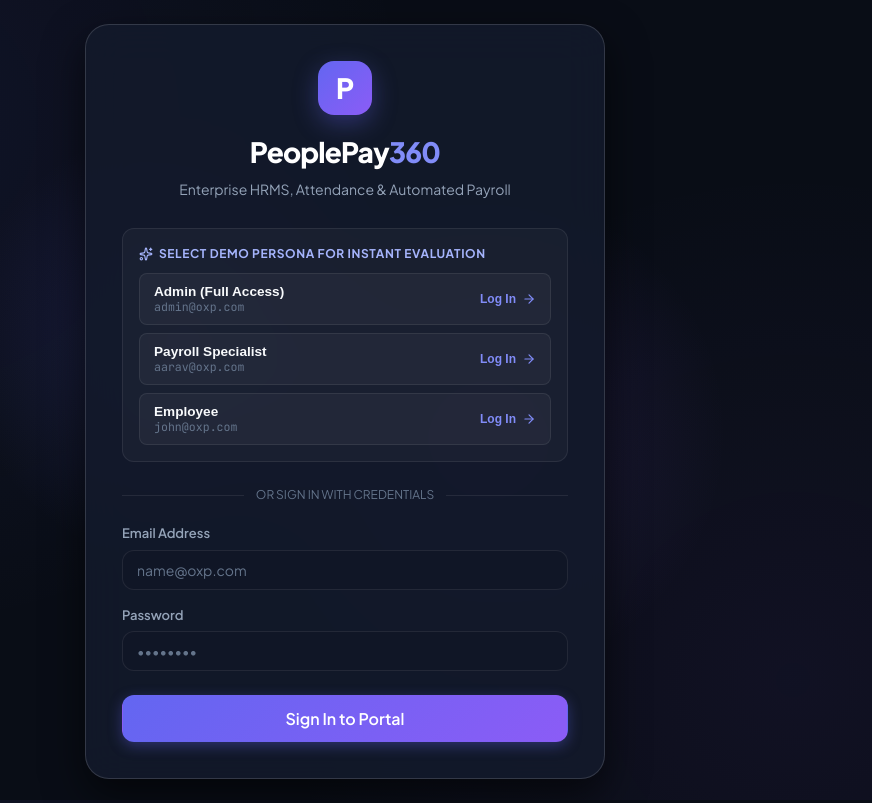
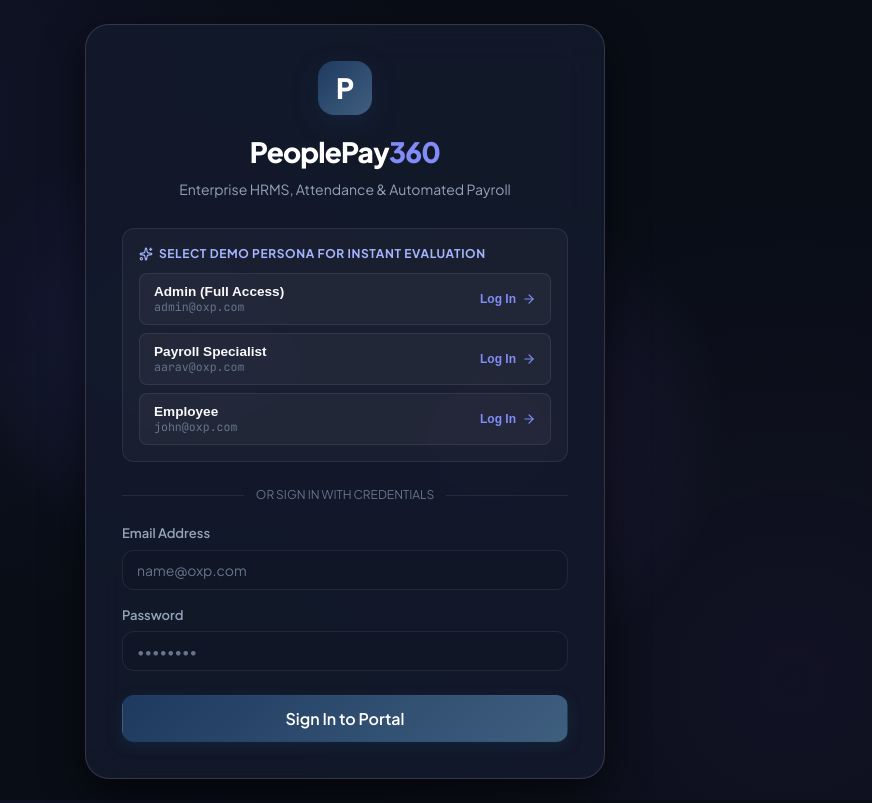
Before and after one commit to TinaKhatri28/PeoplePay360, a React (Vite) app in the folder frontend/: page / in a window 1280 px wide. Shown: the whole page, without its empty margins (295-1167 px from the left). Built offline with nearby package versions, Linux system fonts and the light colour scheme; the HTML template or start-up script is replaced by a standard one.

Commit message:
style(design-system): configure official PeoplePay360 color palette tokens

```diff
--- a/frontend/src/index.css
+++ b/frontend/src/index.css
@@ -3,17 +3,31 @@
    ========================================================================== */
 
 :root {
+  /* ==========================================================================
+     PeoplePay360 — Official Corporate Color System
+     ========================================================================== */
+  --color-primary: #1E3A5F;        /* Deep Navy */
+  --color-secondary: #3F5F7F;      /* Steel Blue */
+  --color-bg: #F8F9FA;             /* Warm White */
+  --color-card: #FFFFFF;           /* White */
+  --color-text-main: #1F2937;      /* Charcoal */
+  --color-text-secondary: #64748B; /* Slate Gray */
+  --color-success: #2E7D5B;        /* Muted Green */
+  --color-warning: #B7791F;        /* Amber */
+  --color-error: #B42318;          /* Deep Red */
+  --color-border: #E2E8F0;         /* Light Gray */
+
   /* Primary & Brand */
-  --primary: #6366f1;
-  --primary-hover: #4f46e5;
-  --primary-light: rgba(99, 102, 241, 0.12);
-  --primary-glow: rgba(99, 102, 241, 0.35);
+  --primary: #1E3A5F;
+  --primary-hover: #152B47;
+  --primary-light: rgba(30, 58, 95, 0.12);
+  --primary-glow: rgba(30, 58, 95, 0.35);
 
-  --secondary: #8b5cf6;
-  --accent-cyan: #06b6d4;
-  --accent-emerald: #10b981;
-  --accent-amber: #f59e0b;
-  --accent-rose: #f43f5e;
+  --secondary: #3F5F7F;
+  --accent-cyan: #3F5F7F;
+  --accent-emerald: #2E7D5B;
+  --accent-amber: #B7791F;
+  --accent-rose: #B42318;
 
   /* Surfaces & Backgrounds */
   --bg-app: #090d16;
```
